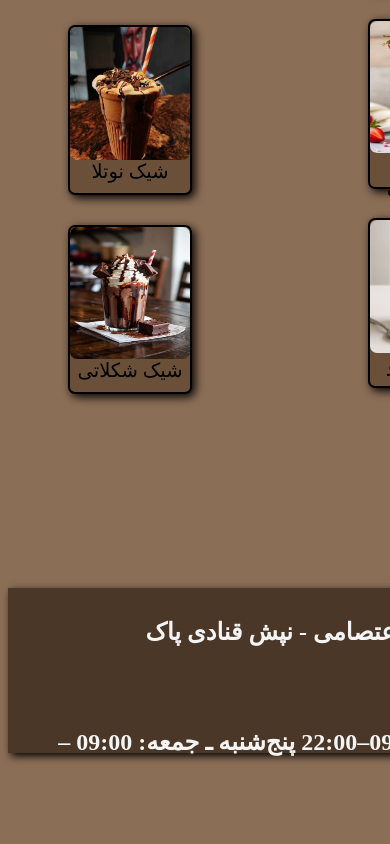
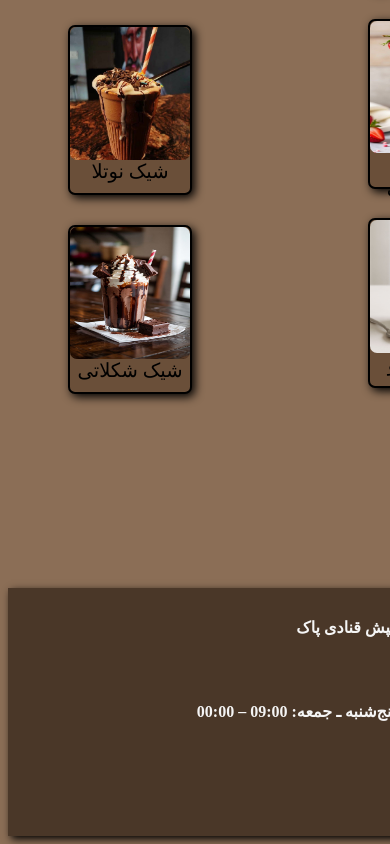
Before and after one commit to Amir-zahrabi/landing-cafe, a plain HTML site: page index.html in a window 390 px wide. Shown: the part 1327-2171 px from the top of the page. Before the commit the page ends 2110 px from the top, so only its background shows below. Drawn offline with Linux system fonts and the light colour scheme.

Commit message:
Update style.css

```diff
--- a/style.css
+++ b/style.css
@@ -426,7 +426,7 @@
  footer{
 
  width: auto;
- height: 20%;
+ height: 30%;
 
 
 
@@ -436,7 +436,7 @@
 
 
 
-  font-size: 1.5rem;
+  font-size: 1rem;
  }
 
 
```
